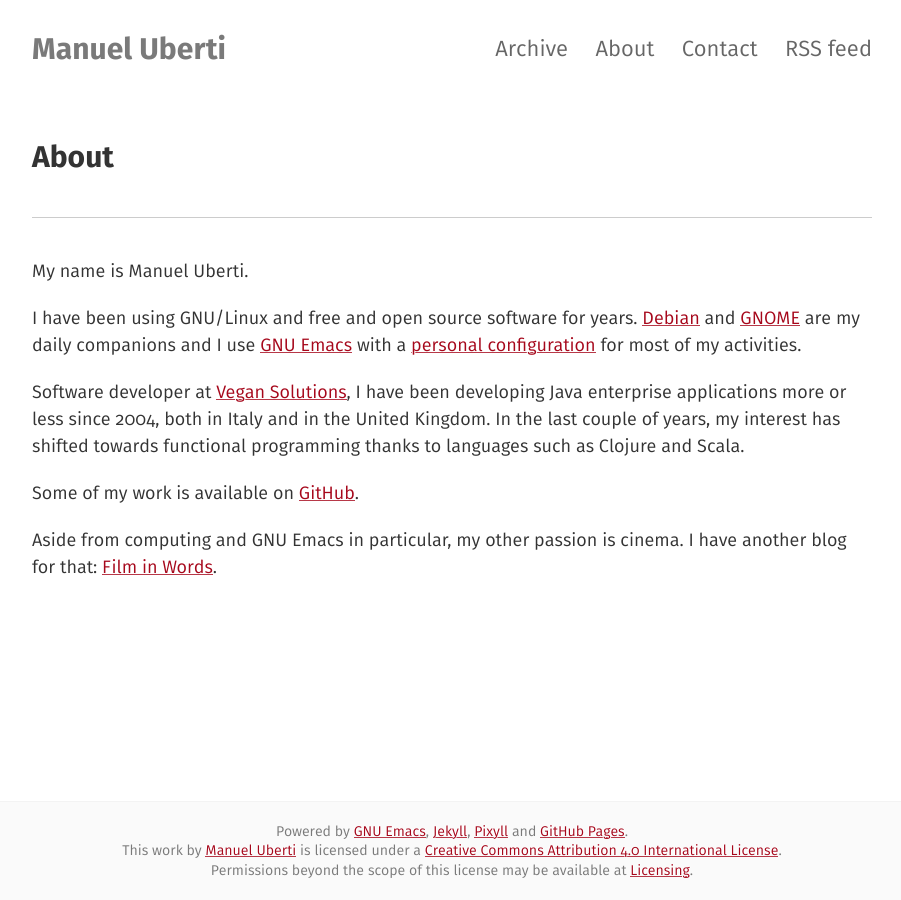
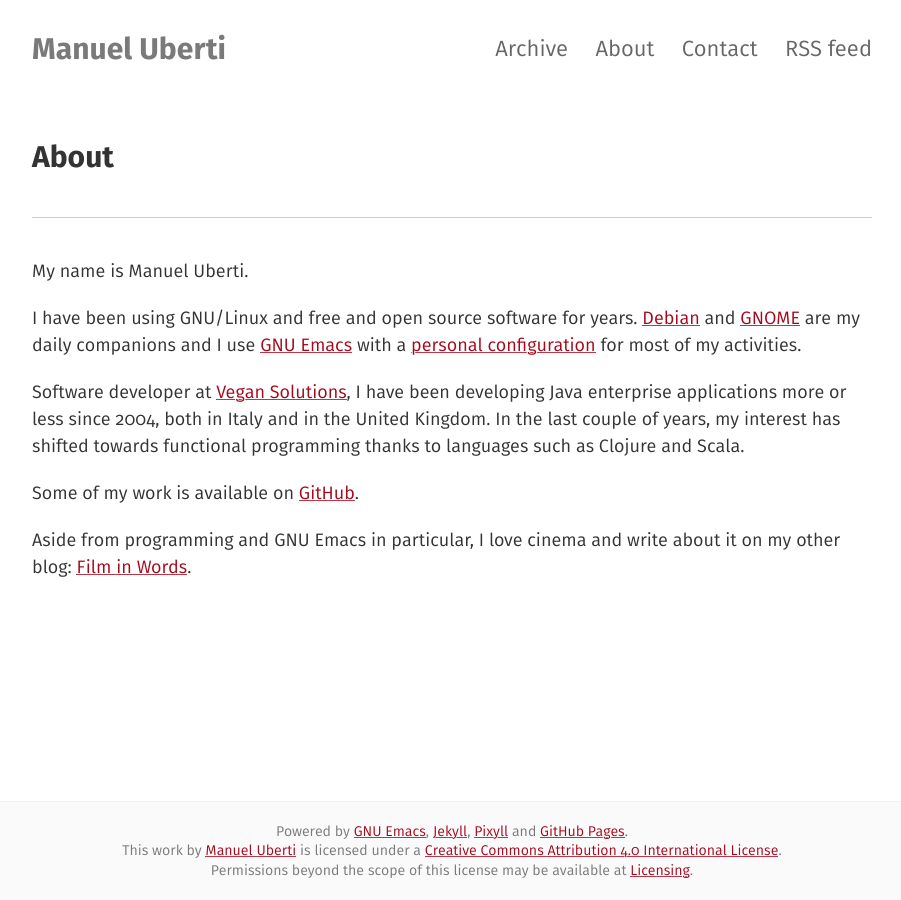
Before and after one commit to manuel-uberti/manuel-uberti.github.io, a Jekyll site: the page built from about.md, in a window 1280 px wide. Shown: the whole page, without its empty margins (188-1089 px from the left). Built offline with Jekyll 4.4.1, drawn with Linux system fonts in a browser that asks for light colours.

Commit message:
Rephrase last paragraph

```diff
--- a/about.md
+++ b/about.md
@@ -20,6 +20,6 @@
 
 Some of my work is available on [GitHub](https://github.com/manuel-uberti).
 
-Aside from computing and GNU Emacs in particular, my other passion is
-cinema. I have another blog for that:
-[Film in Words](https://filmsinwords.wordpress.com/).
+Aside from programming and GNU Emacs in particular, I love cinema and write
+about it on my other
+blog: [Film in Words](https://filmsinwords.wordpress.com/).
```
